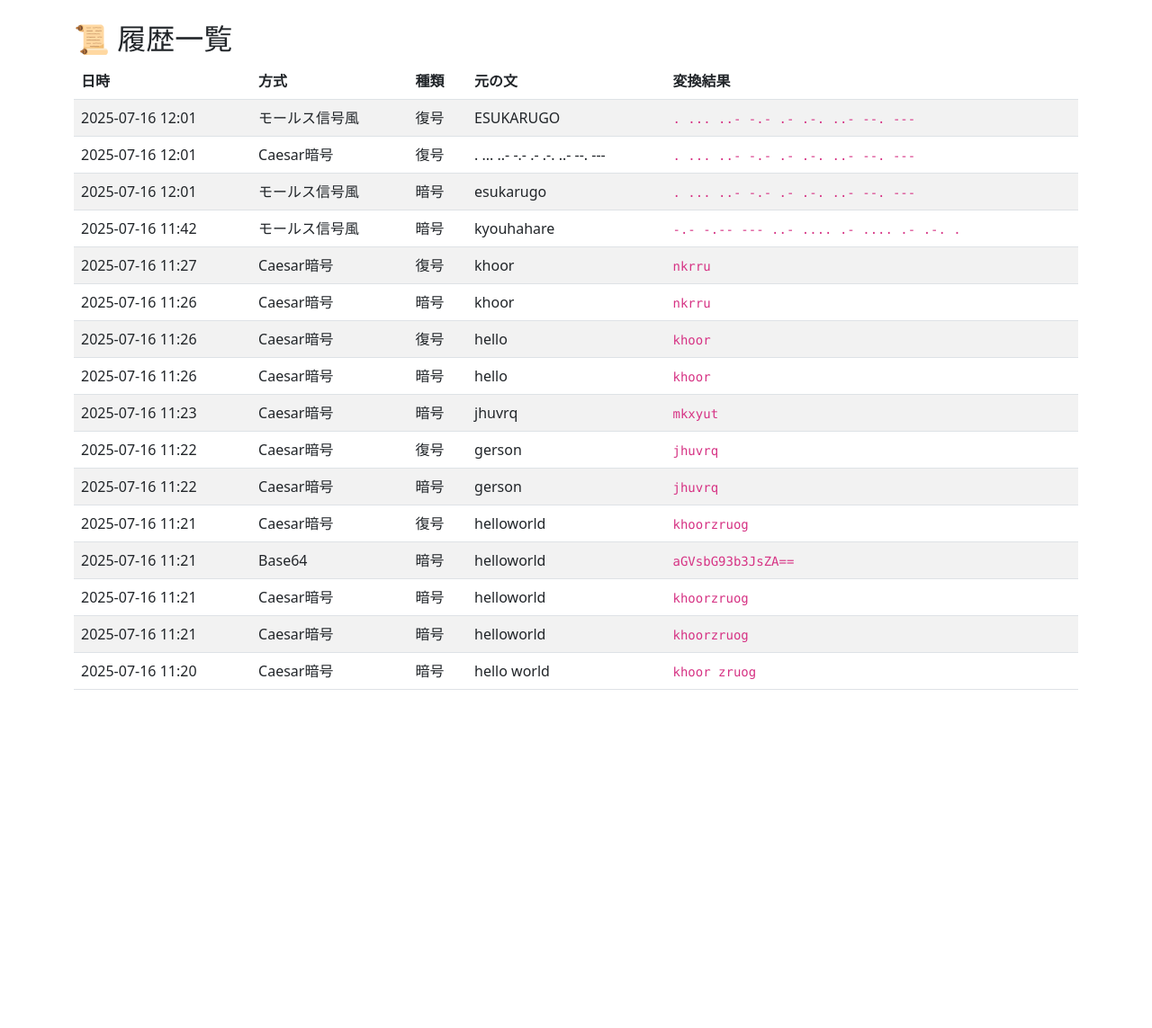
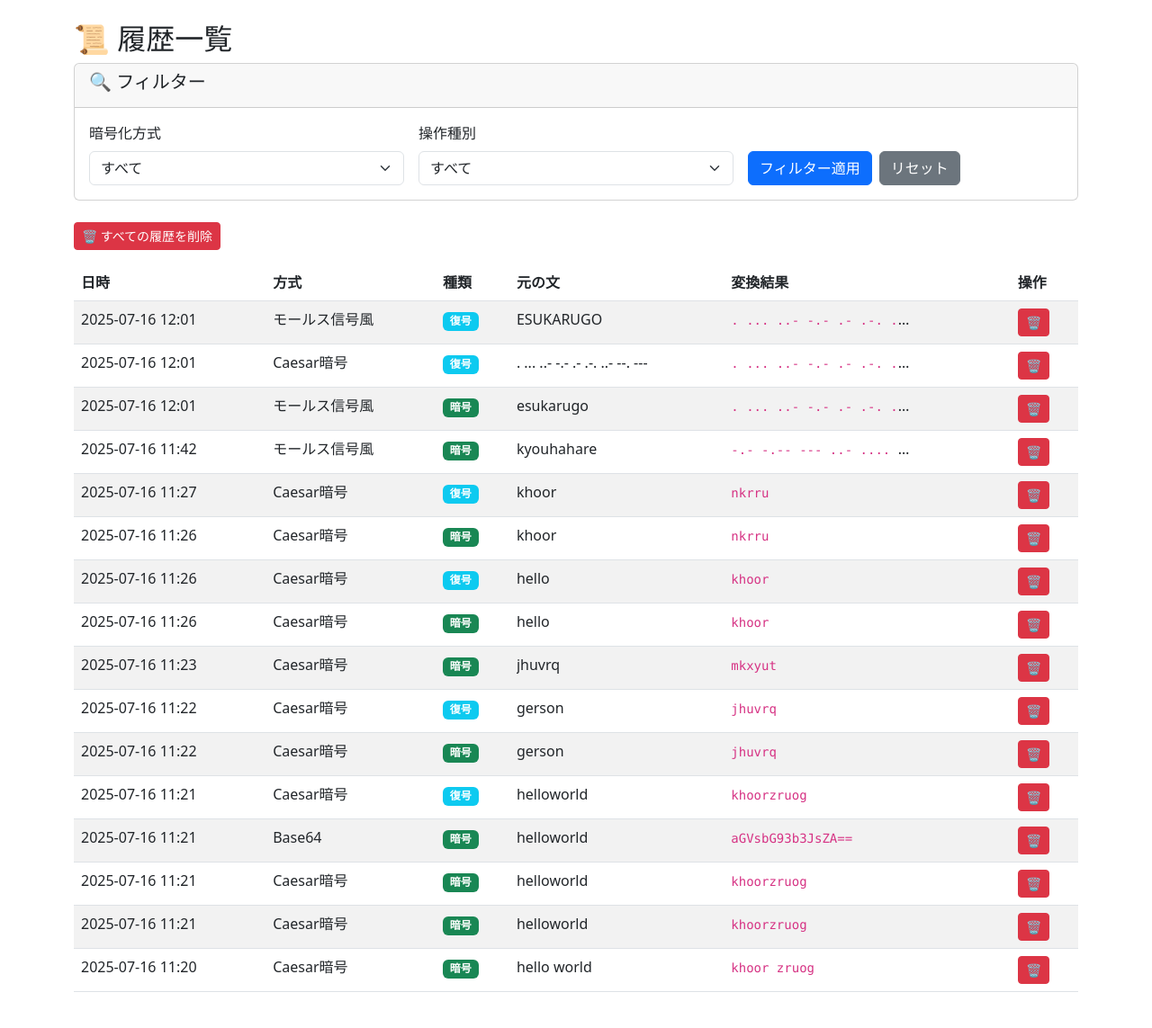
Before and after one commit to Itsuki0016/encryptor, a Django app: page /history/ in a window 1280 px wide. Shown: the part 121-1264 px from the top of the page at 90% size. Before the commit the page ends 888 px from the top, so only its background shows below. Run offline with Django 5.2, Linux system fonts and the light colour scheme; a user stored in the database is signed in; data comes from the database, SQL or seed files in the repository; both versions use the stored data as it was after the commit.

Commit message:
履歴のフィルタリング機能と削除機能の追加

```diff
--- a/crypto/templates/crypto/history.html
+++ b/crypto/templates/crypto/history.html
@@ -3,7 +3,51 @@
 {% block content %}
 <h2>📜 履歴一覧</h2>
 
+<!-- フィルタリングフォーム -->
+<div class="card mb-4">
+    <div class="card-header">
+        <h5>🔍 フィルター</h5>
+    </div>
+    <div class="card-body">
+        <form method="get" class="row g-3">
+            <div class="col-md-4">
+                <label for="method" class="form-label">暗号化方式</label>
+                <select name="method" id="method" class="form-select">
+                    <option value="">すべて</option>
+                    {% for value, display in method_choices %}
+                        <option value="{{ value }}" {% if current_method == value %}selected{% endif %}>
+                            {{ display }}
+                        </option>
+                    {% endfor %}
+                </select>
+            </div>
+            <div class="col-md-4">
+                <label for="operation" class="form-label">操作種別</label>
+                <select name="operation" id="operation" class="form-select">
+                    <option value="">すべて</option>
+                    <option value="encrypt" {% if current_operation == 'encrypt' %}selected{% endif %}>暗号化</option>
+                    <option value="decrypt" {% if current_operation == 'decrypt' %}selected{% endif %}>復号化</option>
+                </select>
+            </div>
+            <div class="col-md-4 d-flex align-items-end">
+                <button type="submit" class="btn btn-primary me-2">フィルター適用</button>
+                <a href="{% url 'history' %}" class="btn btn-secondary">リセット</a>
+            </div>
+        </form>
+    </div>
+</div>
+
+<!-- 全削除ボタン -->
 {% if logs %}
+    <div class="mb-3">
+        <button type="button" class="btn btn-danger btn-sm" data-bs-toggle="modal" data-bs-target="#clearAllModal">
+            🗑️ すべての履歴を削除
+        </button>
+    </div>
+{% endif %}
+
+{% if logs %}
+    <div class="table-responsive">
         <table class="table table-striped">
             <thead>
                 <tr>
@@ -12,6 +56,7 @@
                     <th>種類</th>
                     <th>元の文</th>
                     <th>変換結果</th>
+                    <th>操作</th>
                 </tr>
             </thead>
             <tbody>
@@ -19,14 +64,95 @@
                     <tr>
                         <td>{{ log.created_at|date:"Y-m-d H:i" }}</td>
                         <td>{{ log.get_method_display }}</td>
-                    <td>{{ log.is_decryption|yesno:"復号,暗号" }}</td>
-                    <td>{{ log.original_text }}</td>
-                    <td><code>{{ log.encrypted_text }}</code></td>
+                        <td>
+                            {% if log.is_decryption %}
+                                <span class="badge bg-info">復号</span>
+                            {% else %}
+                                <span class="badge bg-success">暗号</span>
+                            {% endif %}
+                        </td>
+                        <td>
+                            <div style="max-width: 200px; overflow: hidden; text-overflow: ellipsis; white-space: nowrap;">
+                                {{ log.original_text }}
+                            </div>
+                        </td>
+                        <td>
+                            <div style="max-width: 200px; overflow: hidden; text-overflow: ellipsis; white-space: nowrap;">
+                                <code>{{ log.encrypted_text }}</code>
+                            </div>
+                        </td>
+                        <td>
+                            <button type="button" class="btn btn-danger btn-sm"
+                                    onclick="confirmDelete({{ log.id }}, '{{ log.get_method_display|escapejs }}')">
+                                🗑️
+                            </button>
+                        </td>
                     </tr>
                 {% endfor %}
             </tbody>
         </table>
+    </div>
 {% else %}
-    <p>履歴はまだありません。</p>
+    <div class="alert alert-info">
+        <i class="fas fa-info-circle"></i>
+        {% if current_method or current_operation %}
+            指定された条件に一致する履歴はありません。
+        {% else %}
+            履歴はまだありません。
         {% endif %}
+    </div>
+{% endif %}
+
+<!-- 個別削除確認モーダル -->
+<div class="modal fade" id="deleteModal" tabindex="-1" aria-labelledby="deleteModalLabel" aria-hidden="true">
+    <div class="modal-dialog">
+        <div class="modal-content">
+            <div class="modal-header">
+                <h5 class="modal-title" id="deleteModalLabel">履歴削除の確認</h5>
+                <button type="button" class="btn-close" data-bs-dismiss="modal" aria-label="Close"></button>
+            </div>
+            <div class="modal-body">
+                <p id="deleteMessage">この履歴を削除しますか？</p>
+            </div>
+            <div class="modal-footer">
+                <button type="button" class="btn btn-secondary" data-bs-dismiss="modal">キャンセル</button>
+                <a href="#" id="deleteConfirmBtn" class="btn btn-danger">削除する</a>
+            </div>
+        </div>
+    </div>
+</div>
+
+<!-- 全削除確認モーダル -->
+<div class="modal fade" id="clearAllModal" tabindex="-1" aria-labelledby="clearAllModalLabel" aria-hidden="true">
+    <div class="modal-dialog">
+        <div class="modal-content">
+            <div class="modal-header">
+                <h5 class="modal-title" id="clearAllModalLabel">全履歴削除の確認</h5>
+                <button type="button" class="btn-close" data-bs-dismiss="modal" aria-label="Close"></button>
+            </div>
+            <div class="modal-body">
+                <p><strong>警告:</strong> すべての履歴が削除されます。この操作は元に戻せません。</p>
+                <p>本当にすべての履歴を削除しますか？</p>
+            </div>
+            <div class="modal-footer">
+                <button type="button" class="btn btn-secondary" data-bs-dismiss="modal">キャンセル</button>
+                <form method="post" action="{% url 'clear_all_history' %}" style="display: inline;">
+                    {% csrf_token %}
+                    <button type="submit" class="btn btn-danger">すべて削除する</button>
+                </form>
+            </div>
+        </div>
+    </div>
+</div>
+
+<script>
+function confirmDelete(logId, methodName) {
+    document.getElementById('deleteMessage').innerText =
+        `「${methodName}」の履歴を削除しますか？`;
+    document.getElementById('deleteConfirmBtn').href =
+        `/history/delete/${logId}/`;
+    new bootstrap.Modal(document.getElementById('deleteModal')).show();
+}
+</script>
+
 {% endblock %}
--- a/crypto/urls.py
+++ b/crypto/urls.py
@@ -26,6 +26,10 @@ urlpatterns = [
     # 履歴表示ページ
     path('history/', views.history_view, name='history'),
 
+    # 履歴削除機能
+    path('history/delete/<int:log_id>/', views.delete_history, name='delete_history'),
+    path('history/clear/', views.clear_all_history, name='clear_all_history'),
+
     # ログアウト処理（カスタムビューを使用）
     path('logout/', views.logout_view, name='logout'),
 ]
--- a/crypto/views.py
+++ b/crypto/views.py
@@ -187,6 +187,7 @@ def history_view(request):
     履歴表示のビュー
 
     ログインユーザーの暗号化・復号化履歴を新しい順で表示します。
+    フィルタリング機能も提供します。
 
     Args:
         request: HTTPリクエストオブジェクト
@@ -194,6 +195,80 @@ def history_view(request):
     Returns:
         HttpResponse: 履歴表示ページ
     """
-    # 現在のユーザーのログを作成日時の降順で取得
-    logs = CryptoLog.objects.filter(user=request.user).order_by('-created_at')
-    return render(request, 'crypto/history.html', {'logs': logs})
+    # 基本のクエリセット（現在のユーザーのログのみ）
+    logs = CryptoLog.objects.filter(user=request.user)
+
+    # フィルタリング処理
+    method_filter = request.GET.get('method', '')
+    operation_filter = request.GET.get('operation', '')
+
+    if method_filter:
+        logs = logs.filter(method=method_filter)
+
+    if operation_filter:
+        if operation_filter == 'encrypt':
+            logs = logs.filter(is_decryption=False)
+        elif operation_filter == 'decrypt':
+            logs = logs.filter(is_decryption=True)
+
+    # 作成日時の降順で並び替え
+    logs = logs.order_by('-created_at')
+
+    # 暗号化方式の選択肢を取得（フィルタ用）
+    method_choices = CryptoLog.ENCRYPTION_METHODS
+
+    return render(request, 'crypto/history.html', {
+        'logs': logs,
+        'method_choices': method_choices,
+        'current_method': method_filter,
+        'current_operation': operation_filter,
+    })
+
+
+@login_required
+def delete_history(request, log_id):
+    """
+    履歴削除のビュー
+
+    指定されたIDの履歴レコードを削除します。
+    セキュリティのため、自分の履歴のみ削除可能です。
+
+    Args:
+        request: HTTPリクエストオブジェクト
+        log_id: 削除対象の履歴ID
+
+    Returns:
+        HttpResponse: 履歴ページへのリダイレクト
+    """
+    try:
+        # 自分の履歴のみ削除可能
+        log = CryptoLog.objects.get(id=log_id, user=request.user)
+        log.delete()
+        messages.success(request, '履歴を削除しました。')
+    except CryptoLog.DoesNotExist:
+        messages.error(request, '指定された履歴が見つかりません。')
+
+    return redirect('history')
+
+
+@login_required
+def clear_all_history(request):
+    """
+    全履歴削除のビュー
+
+    現在のユーザーのすべての履歴を削除します。
+    POSTリクエストでのみ実行されます。
+
+    Args:
+        request: HTTPリクエストオブジェクト
+
+    Returns:
+        HttpResponse: 履歴ページへのリダイレクト
+    """
+    if request.method == 'POST':
+        deleted_count = CryptoLog.objects.filter(user=request.user).delete()[0]
+        messages.success(request, f'{deleted_count}件の履歴を削除しました。')
+    else:
+        messages.error(request, '不正なリクエストです。')
+
+    return redirect('history')
```
Also changed, not shown: db.sqlite3. Lines whose indentation alone changed are shown as unchanged.
